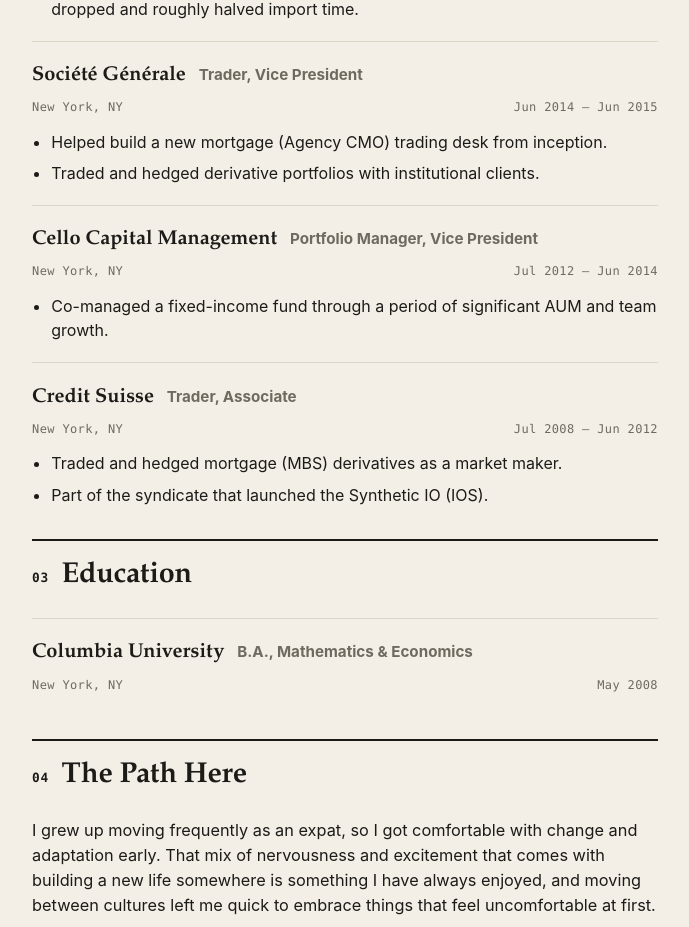
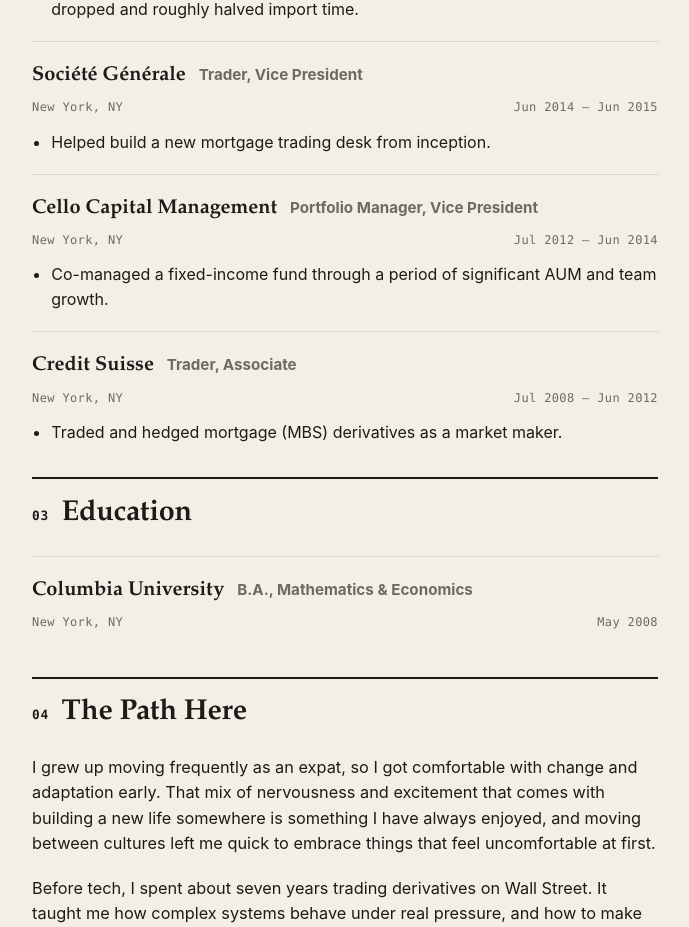
Before and after one commit to Rahul-Krishnan/personal-site, a React (Vite) app: page / in a window 1280 px wide. Shown: the part 1819-2746 px from the top of the page, without its empty margins (416-1105 px from the left). Built offline with nearby package versions, Linux system fonts and the light colour scheme.

Commit message:
Trim resume blurbs on two trading roles
Drop the Soc Gen 'derivative portfolios with institutional clients' and the 2008-2012 'syndicate that launched the Synthetic IO' bullets, and simplify the Soc Gen desk blurb to 'a new mortgage trading desk'.

```diff
--- a/src/content.ts
+++ b/src/content.ts
@@ -94,8 +94,7 @@ export const jobs: JobEntry[] = [
     location: 'New York, NY',
     dates: 'Jun 2014 – Jun 2015',
     blurbs: [
-      'Helped build a new mortgage (Agency CMO) trading desk from inception.',
-      'Traded and hedged derivative portfolios with institutional clients.',
+      'Helped build a new mortgage trading desk from inception.',
     ],
   },
   {
@@ -114,7 +113,6 @@ export const jobs: JobEntry[] = [
     dates: 'Jul 2008 – Jun 2012',
     blurbs: [
       'Traded and hedged mortgage (MBS) derivatives as a market maker.',
-      'Part of the syndicate that launched the Synthetic IO (IOS).',
     ],
   },
 ];
```
